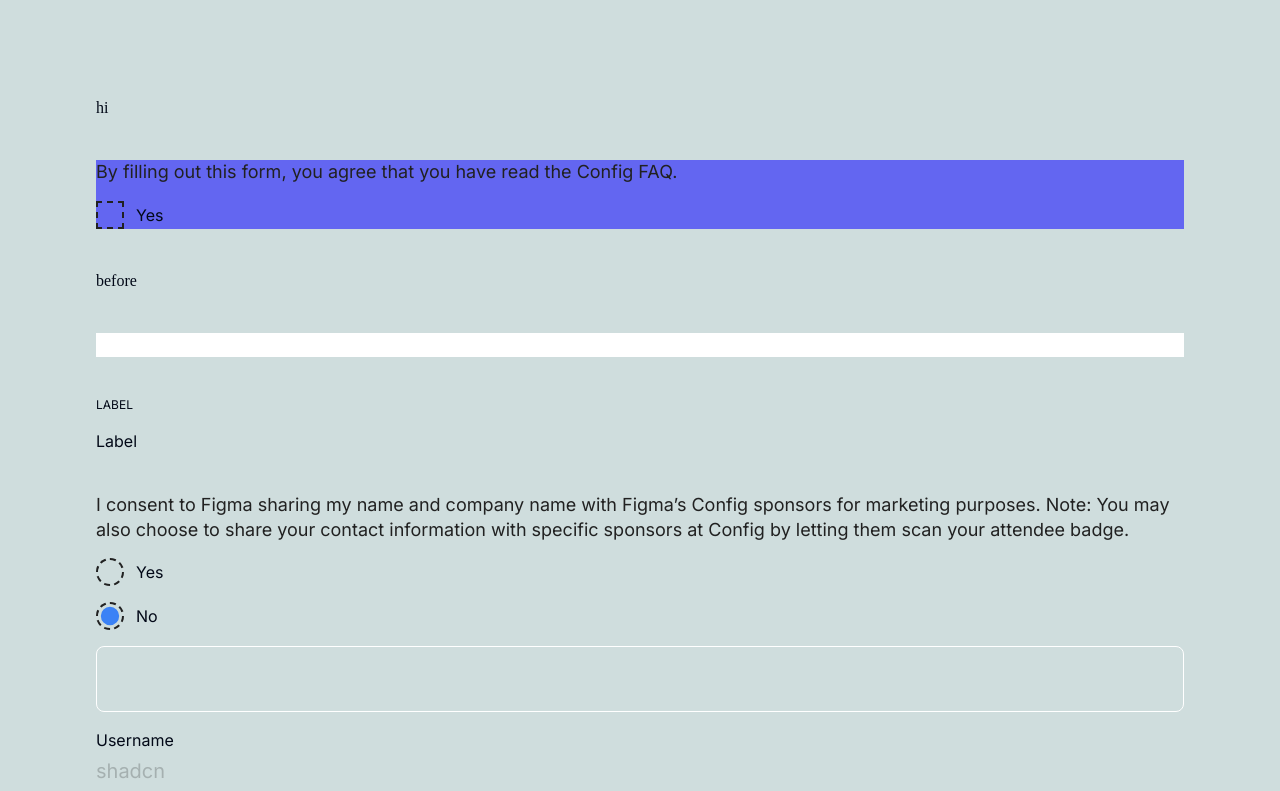
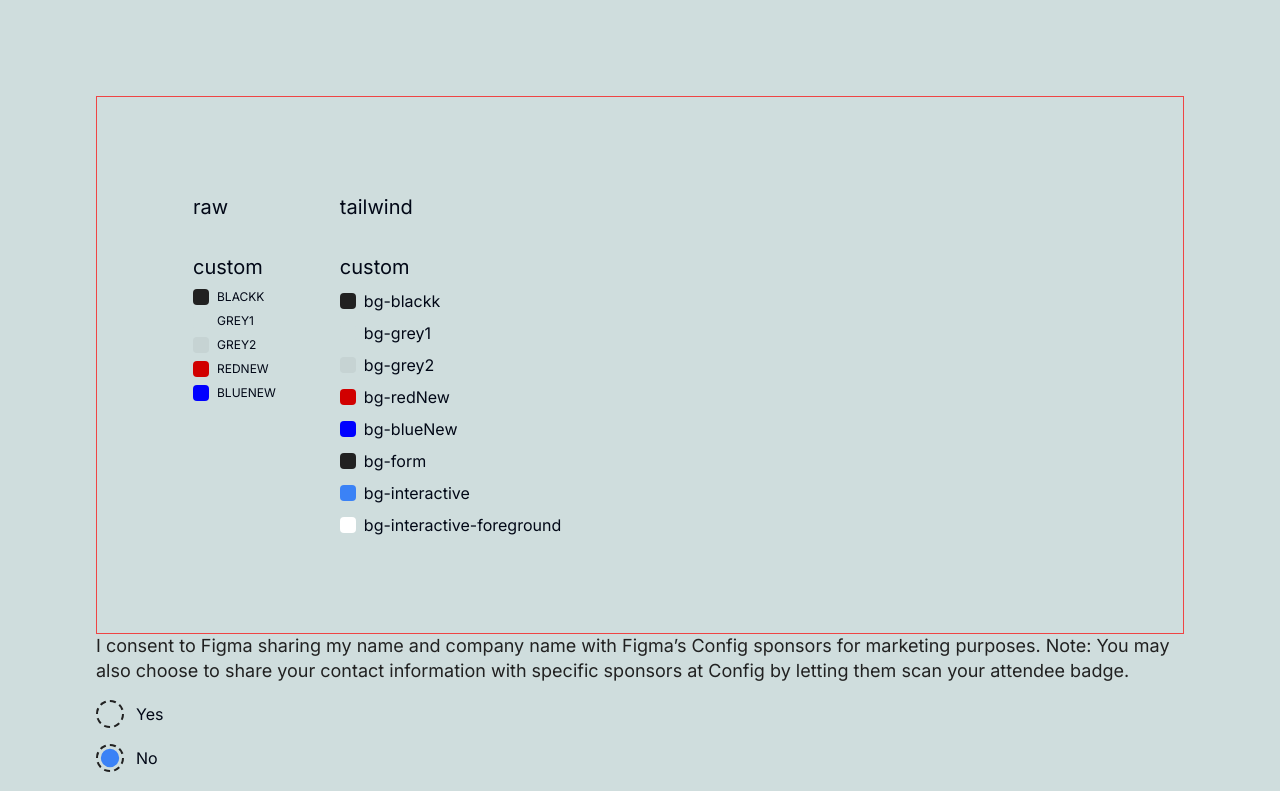
Before and after one commit to rttnbrgr/formkit, a Next.js app: page /demo in a window 1280 px wide. Shown: the top 791 px of the page. Built offline with nearby package versions, Linux system fonts and the light colour scheme.

Commit message:
cleanup teh demo page

```diff
--- a/src/app/demo/page.tsx
+++ b/src/app/demo/page.tsx
@@ -5,40 +5,13 @@ import { RadioGroup, RadioGroupItem } from "@/components/ui/radio-group";
 
 import { ProfileForm } from "@/components/form-demo";
 import { ContactForm } from "@/components/contact-form";
+import { ColorDebug } from "@/components/color-debug";
 
 export default function Home() {
   return (
     <main className="flex min-h-screen flex-col justify-center p-24 bg-grey1">
+      <ColorDebug />
       <div className="flex flex-col gap-10 ">
-        {/* Checkbox */}
-        <div>hi</div>
-        <div className="flex flex-col gap-4 bg-indigo-500">
-          <div className="text-blackk font-sans text-lg font-normal leading-snug">
-            By filling out this form, you agree that you have read the Config
-            FAQ.
-          </div>
-          <LabelWrap>
-            <Checkbox id="terms" />
-            <Label htmlFor="terms">Yes</Label>
-          </LabelWrap>
-        </div>
-
-        {/* Input */}
-        <div>before</div>
-        {/* <div className="flex flex-col gap-4 ">
-          <WrappedInput />
-        </div>
-        <div className="flex flex-col gap-4 ">
-          <WrappedInput placeholder="Placeholder" />
-        </div> */}
-        <div className="flex flex-col gap-4 ">
-          <input />
-        </div>
-        <div className="flex flex-col gap-4 ">
-          <Label size="small">Label</Label>
-          <Label size="default">Label</Label>
-        </div>
-
         {/* RadioGroup */}
         <div className="flex flex-col gap-4 ">
           <div className="text-blackk font-sans text-lg font-normal leading-snug">
@@ -58,18 +31,18 @@ export default function Home() {
             </LabelWrap>
           </RadioGroup>
         </div>
-      </div>
-      {/* foo */}
-      <div className="border border-white w-full rounded-lg py-8 px-4 my-4">
-        <div className="flex flex-col gap-4">
-          <div className="flex flex-row gap-4 ">
-            {/* <WrappedInput className="grow" />
-            <WrappedInput className="grow" placeholder="Placeholder" /> */}
+        {/* Checkbox */}
+        <div className="flex flex-col gap-4 ">
+          <div className="text-blackk font-sans text-lg font-normal leading-snug">
+            By filling out this form, you agree that you have read the Config
+            FAQ.
           </div>
-          {/* <WrappedInput /> */}
+          <LabelWrap>
+            <Checkbox id="terms" />
+            <Label htmlFor="terms">Yes</Label>
+          </LabelWrap>
         </div>
       </div>
-      <ProfileForm />
       <div className="mt-8"></div>
       <hr />
       <div className="mt-8"></div>
```
